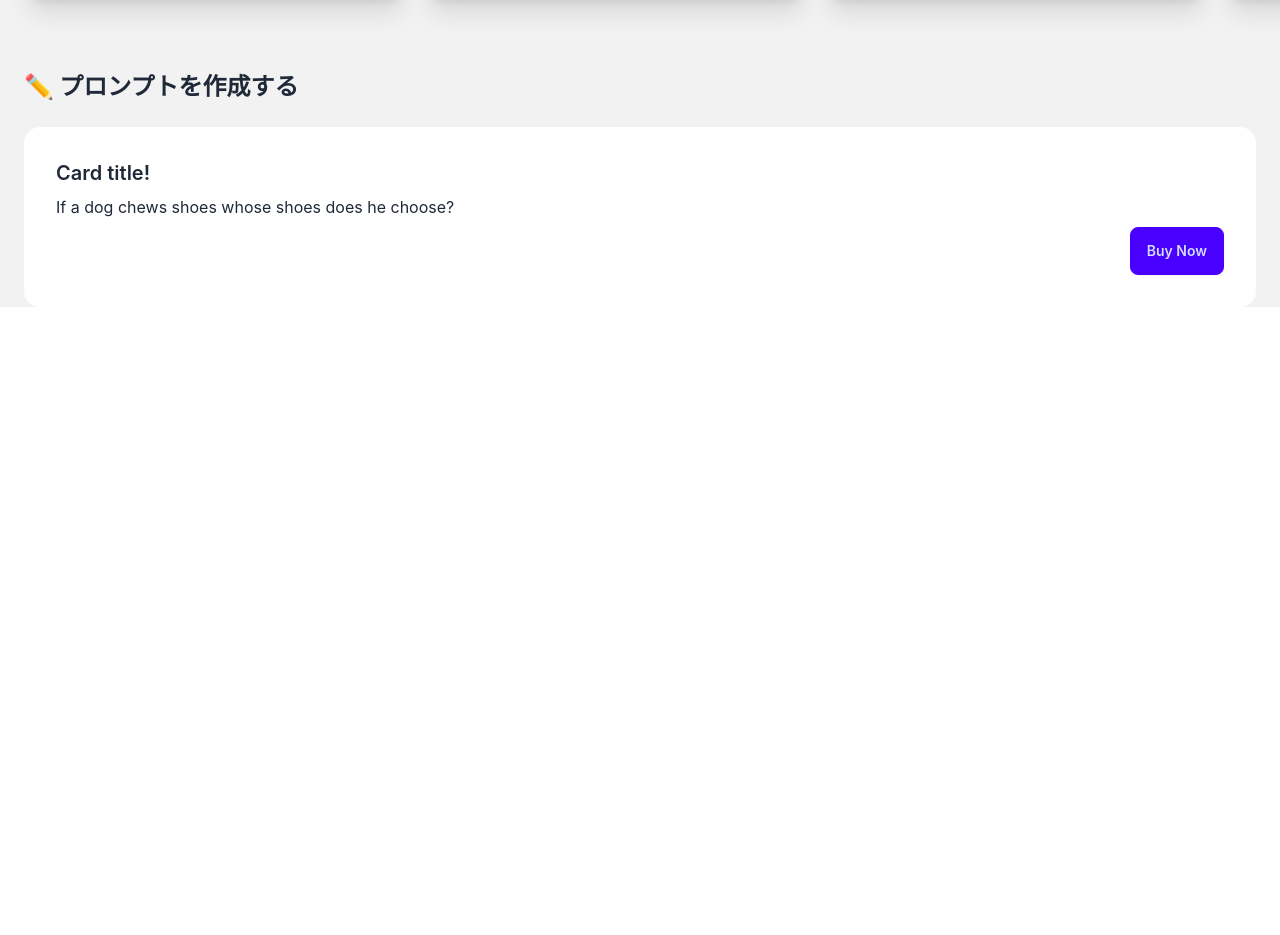
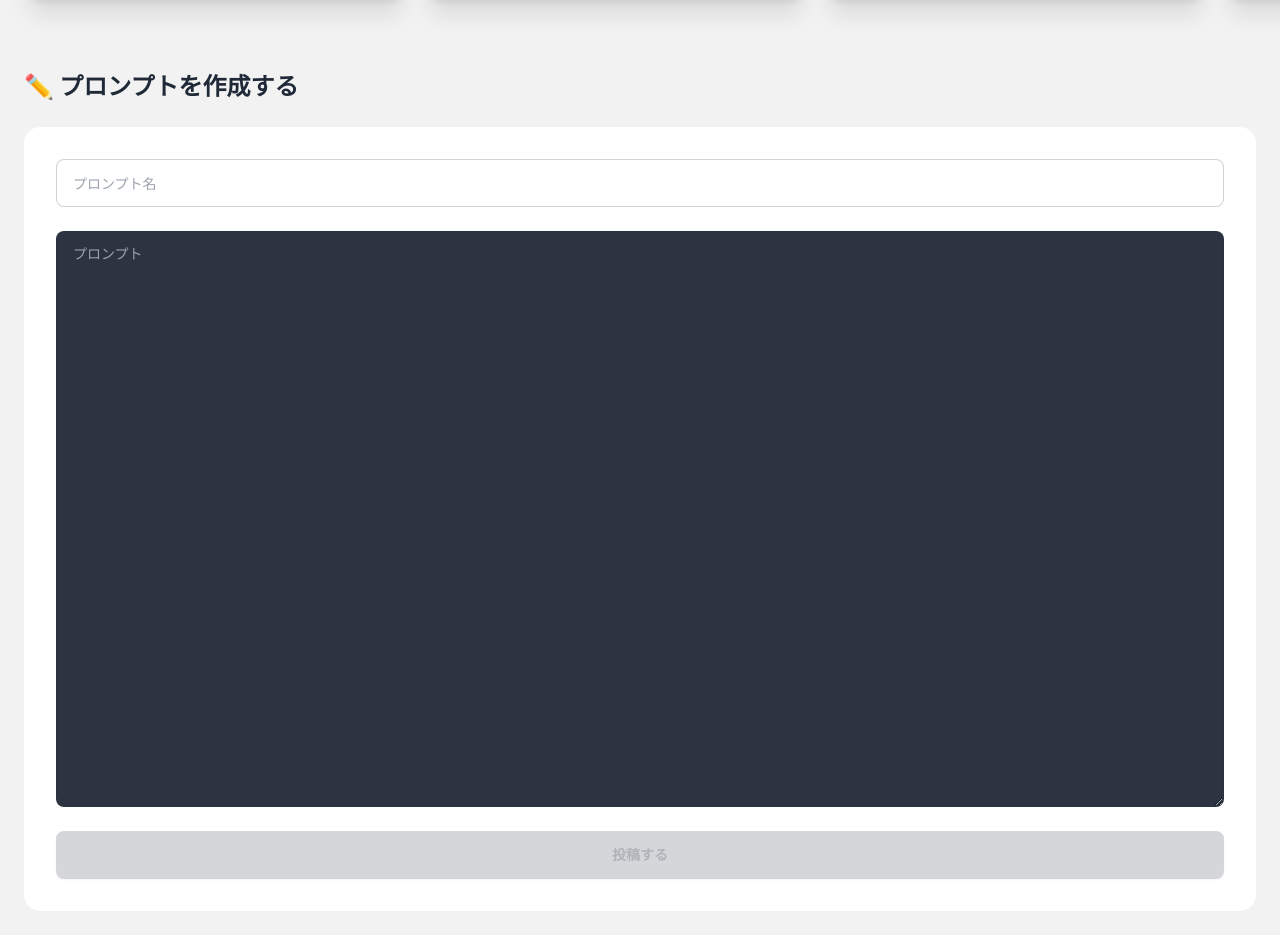
Before and after one commit to taikusa/prompt-sharing-forum, a React (Create React App) app: page / in a window 1280 px wide. Shown: the part 465-1400 px from the top of the page. Before the commit the page ends 800 px from the top, so only its background shows below. Built offline with nearby package versions, Linux system fonts and the light colour scheme.

Commit message:
プロンプト投稿の見た目を追加（テストなし）

```diff
--- a/src/App.tsx
+++ b/src/App.tsx
@@ -2,6 +2,7 @@ import React from "react";
 import logo from "./logo.png";
 import "./App.css";
 import PostCard from "./PostCard";
+import PostForm from "./PostForm";
 
 function App() {
   return (
@@ -46,13 +47,9 @@ function App() {
         <p className="text-2xl font-extrabold px-6 pb-6">
           ✏️ プロンプトを作成する
         </p>
-        <div className="card bg-base-100 mx-6">
+        <div className="card bg-base-100 mx-6 mb-6">
           <div className="card-body">
-            <h2 className="card-title">Card title!</h2>
-            <p>If a dog chews shoes whose shoes does he choose?</p>
-            <div className="card-actions justify-end">
-              <button className="btn btn-primary">Buy Now</button>
-            </div>
+            <PostForm/>
           </div>
         </div>
       </div>
--- /dev/null
+++ b/src/PostForm.tsx
@@ -0,0 +1,14 @@
+import React from "react";
+import "./App.css";
+
+function PostForm() {
+  return (
+    <div className="flex flex-col gap-6">
+      <input type="text" placeholder="プロンプト名" className="input input-bordered w-full text-sm" />
+      <textarea className="textarea textarea-bordered bg-neutral text-base-100 min-h-[36rem]" placeholder="プロンプト"></textarea>
+      <button className="btn btn-disabled">投稿する</button>
+    </div>
+  );
+}
+
+export default PostForm;
```
